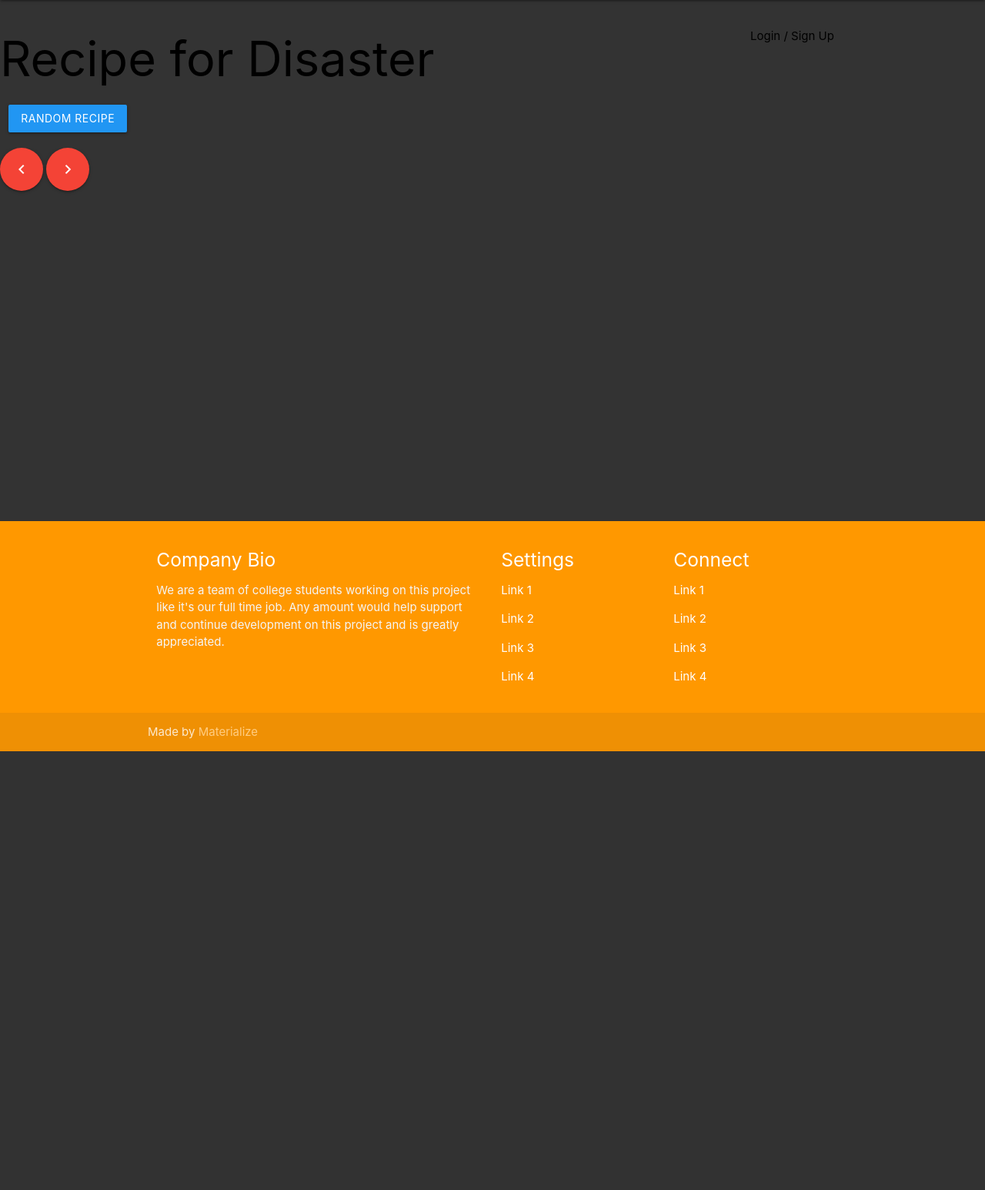
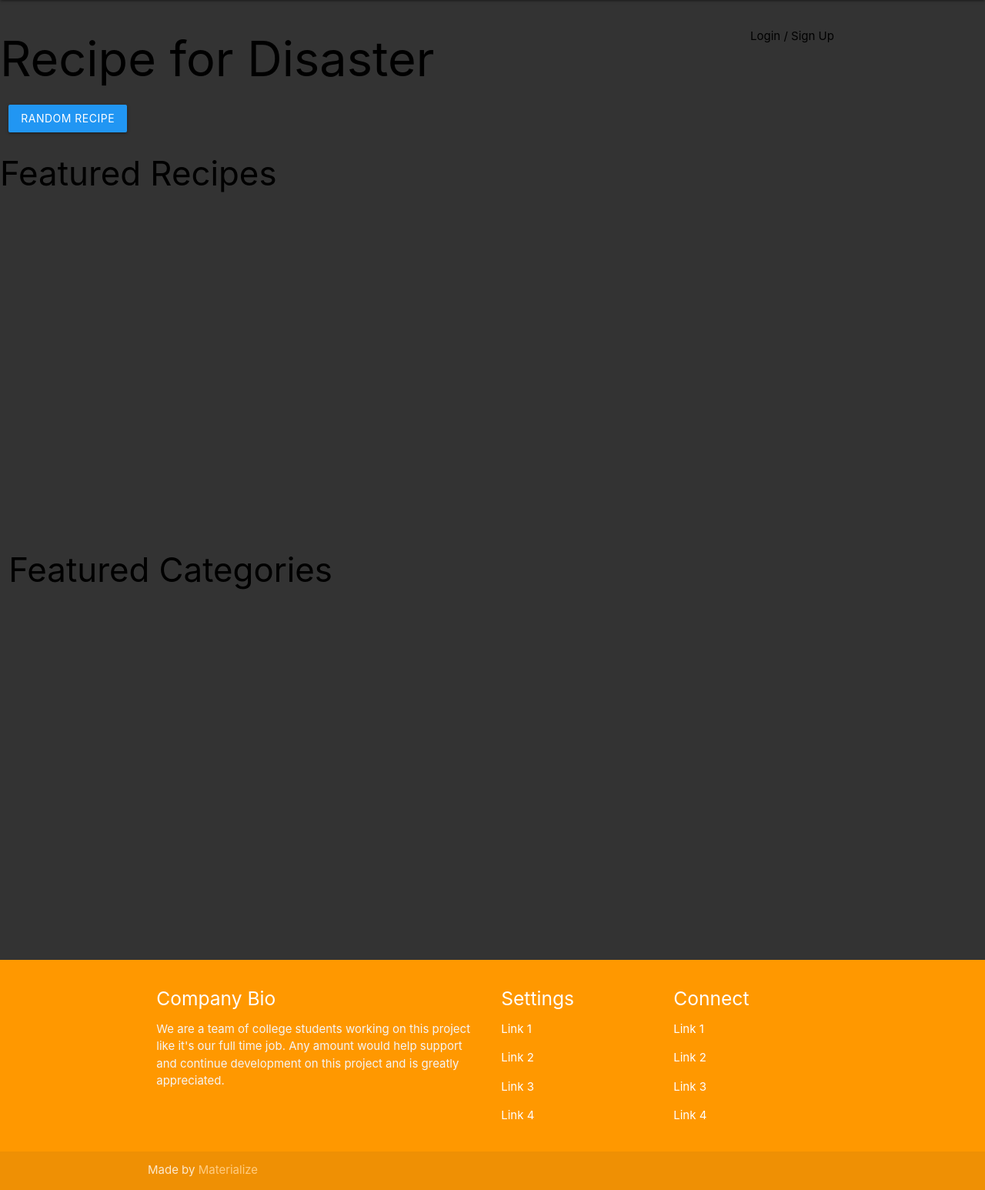
Before and after one commit to Code-Institute-Submissions/MS3-4, a Flask app: template MS3_Cookbook/templates/index.html in a window 1280 px wide. Shown: the part 64-1610 px from the top of the page at 77% size. Before the commit the page ends 1040 px from the top, so only its background shows below. Run offline with Flask 2, Linux system fonts and the light colour scheme; the template is opened without the code that fills it, so the values that code supplies are empty; parts of the project's set-up code (start-up, migrations or seed data) failed here and were passed over; some libraries are stand-ins or nearby versions.

Commit message:
Added carousel to index page and functionality to produce random recipes and categories

```diff
--- a/MS3_Cookbook/templates/index.html
+++ b/MS3_Cookbook/templates/index.html
@@ -10,6 +10,8 @@
         </div>
     </div>
 </div>
+
+
 
 <!-- Single carousel for mobile view  -->
 <div class="row hide-on-med-and-up">
@@ -65,40 +67,80 @@
     </div>
 </div>
 
-
 <!-- Desktop Carousel -->
 <div class="row hide-on-med-and-down">
-    <div class="col-md-12">
-
-        <div class="carousel carousel-slider">
-            <a id="btn-left" class="btn-floating btn-large waves-effect waves-light red"><i
-                    class="material-icons">chevron_left</i></a>
+    <div class="col-s-12">
+        <h3>Featured Recipes</h3>
+        <div id="carousel-desktop" class="carousel carousel-slider">
+            <!-- <a id="btn-left" class="btn-floating btn-large waves-effect waves-light red"><i
+                    class="material-icons">chevron_left</i></a> -->
             {% for cat in recipes %}
             <!-- Above loop iterates through array of categories -->
             <div class="carousel-item">
                 <div class="row">
                     {% for rec in cat %}
                     <!-- Then iterates through each category to produce multiple cards filled with Recipe details -->
-                    <div class="col m3">
-                        <!-- Includes card template from recipecard.html -->
-                        {% include 'recipecard.html' %}
+                    <div class="col s3">
+
+                        <div class="card">
+                            <div class="card-image">
+                                <img src="{{ rec.Image }}">
+                                <span class="card-title"><a
+                                        href="http://localhost:5000/recipe/{{ rec._id }}">{{ rec.Name }}</a></span>
+                            </div>
+                        </div>
+
 
                     </div>
                     {% endfor %}
                 </div>
             </div>
             {% endfor %}
-            <a id="btn-right" class="btn-floating btn-large waves-effect waves-light red"><i
-                    class="material-icons">chevron_right</i></a>
+            <!-- <a id="btn-right" class="btn-floating btn-large waves-effect waves-light red"><i
+                    class="material-icons">chevron_right</i></a> -->
         </div>
     </div>
 </div>
 
-
 <div class="row">
 
 
-    <div class="col-md-4">
+    <div class="col s12">
+        <h3>Featured Categories</h3>
+
+        <div id="carousel-desktop2" class="carousel carousel-slider">
+            <!-- <a id="btn-left" class="btn-floating btn-large waves-effect waves-light red"><i
+                    class="material-icons">chevron_left</i></a> -->
+            <!-- Above loop iterates through array of categories -->
+            {% for page in categories %}
+
+            <div class="carousel-item">
+
+                <div class="row">
+            {% for cat in page %}
+                    <!-- Then iterates through each category to produce multiple cards filled with Recipe details -->
+                    <div class="col s3">
+
+                        <div class="card">
+                            <div class="card-image">
+                                <img src="{{ cat.Image }}">
+                                <span class="card-title"><a
+                                        href="http://localhost:5000/category/{{ cat._id }}">{{ cat.Name }}</a></span>
+                            </div>
+                        </div>
+
+
+                    </div>
+                    {% endfor %}
+                </div>
+
+            </div>
+            {% endfor %}
+
+            <!-- <a id="btn-right" class="btn-floating btn-large waves-effect waves-light red"><i
+                    class="material-icons">chevron_right</i></a> -->
+        </div>
+
 
     </div>
 </div>
--- a/MS3_Cookbook/views.py
+++ b/MS3_Cookbook/views.py
@@ -33,20 +33,49 @@ def add_header(r):
 @app.route('/home')
 def home():
     """Renders the home page."""
+    num_categories =mongo.db.categories.count()
+    start = int(uniform(1,num_categories - 8))
+    category = mongo.db.categories.find()[start:start+8]
 
-    recipe1 = mongo.db.recipes.find_one({"_id":1})
-    recipe = mongo.db.recipes.find_one({"_id": 26})
+    categories = random_category_recipe(list(category))
+    categories2 = []
+    current_page = []
+    count = 0
+    for c in categories:
+        current_page.append(c)
+        count+=1
+        if count % 4 == 0:
+            categories2.append(current_page)
+            current_page = []
 
-    recipes1 = mongo.db.recipes.find()[1:5]
-    recipes2 = mongo.db.recipes.find()[11:15]
-    recipes3 = mongo.db.recipes.find()[21:25]
+    recipes = []
+    chosen_ids = []
+    recipe_ids = list(mongo.db.recipes.find({}, projection={'_id': True}))
+    count = 0
+    current_page = []
+    while count < 16:
+
+        idx = floor(uniform(0,len(recipe_ids)))
+        try:
+            exists = chosen_ids.index(idx)
+        except:
+            recipe = mongo.db.recipes.find_one({"_id": recipe_ids[idx]['_id']})
+            chosen_ids.append(idx)
+            current_page.append(recipe)
+            count+=1
+            if count % 4 == 0:
+                recipes.append(current_page)
+                current_page = []
+
+
 
     return render_template(
         'index.html',
         title='Home Page',
         recipe=recipe,
-        recipes=[list(recipes1), list(recipes2), list(recipes3)],
+        recipes=recipes,
         year=datetime.now().year,
+        categories=categories2
     )
 
 @app.route('/contact')
```
